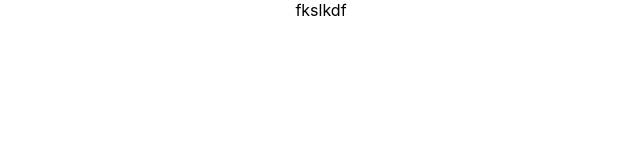
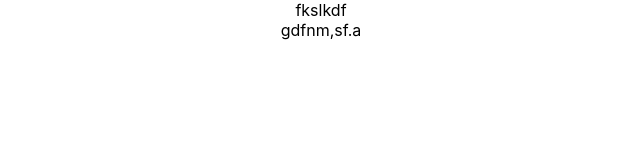
Before and after one commit to jotafullstack/BuildNow, a React (Create React App) app: page / in a window 1280 px wide. Shown: the top 160 px of the page, without its empty margins (319-959 px from the left). Built offline with nearby package versions, Linux system fonts and the light colour scheme.

Commit message:
Footer component

```diff
--- a/src/App.js
+++ b/src/App.js
@@ -1,15 +1,17 @@
 import React from "react";
-import logo from "./logo.svg";
 import "./App.css";
 
+// Header
 import Header from "./components/header";
 
-//import Header from "./header";
+// Footer
+import Footer from "./components/footer";
 
 function App() {
   return (
     <div className="App">
       <Header />
+      <Footer />
     </div>
   );
 }
--- /dev/null
+++ b/src/components/footer/footer-container.js
@@ -0,0 +1,6 @@
+import React from "react";
+import "./footer.css";
+
+export default function Footer() {
+  return <footer className="">gdfnm,sf.a</footer>;
+}
--- /dev/null
+++ b/src/components/footer/index.js
@@ -0,0 +1 @@
+export { default } from "./footer-container";
--- a/src/components/header/header-container.js
+++ b/src/components/header/header-container.js
@@ -1,5 +1,5 @@
 import React from "react";
-import "./header.scss";
+import "./header.css";
 
 export default function Header() {
   return <header className="">fkslkdf</header>;
```
Also changed, not shown: src/components/footer/footer.css (added).
